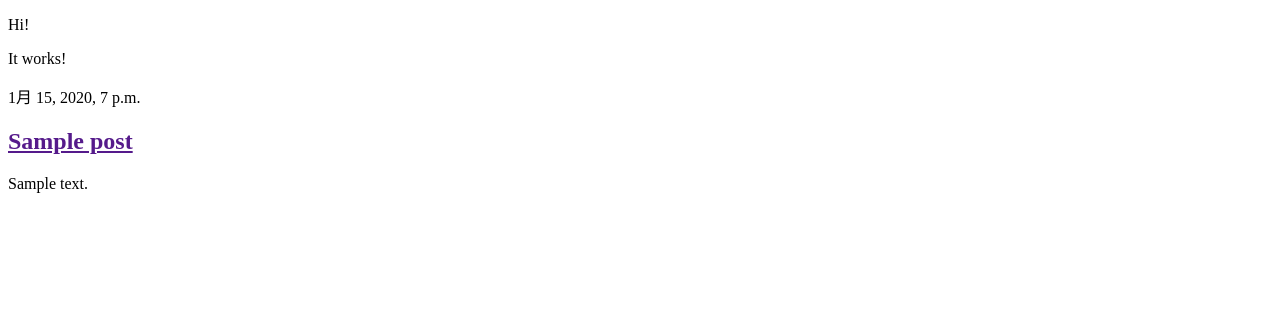
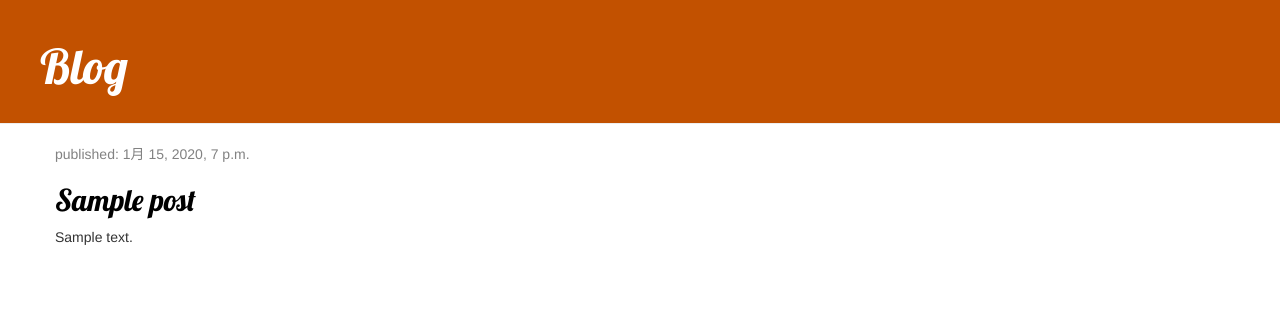
Before and after one commit to 17043003/django_practice, a Django app: page / in a window 1280 px wide. Shown: the top 316 px of the page. Run offline with Django 3.2, Linux system fonts and the light colour scheme; tables that the repository leaves empty hold one stand-in row (values such as "Sample post"); some libraries are stand-ins or nearby versions.

Commit message:
add post detail page

```diff
--- /dev/null
+++ b/blog/static/css/blog.css
@@ -0,0 +1,46 @@
+.page-header {
+    background-color: #C25100;
+    margin-top: 0;
+    padding: 20px 20px 20px 40px;
+}
+
+.page-header h1, .page-header h1 a, .page-header h1 a:visited, .page-header h1 a:active {
+    color: #ffffff;
+    font-size: 36pt;
+    text-decoration: none;
+}
+
+.content {
+    margin-left: 40px;
+}
+
+h1, h2, h3, h4 {
+    font-family: 'Lobster', cursive;
+}
+
+.date {
+    color: #828282;
+}
+
+.save {
+    float: right;
+}
+
+.post-form textarea, .post-form input {
+    width: 100%;
+}
+
+.top-menu, .top-menu:hover, .top-menu:visited {
+    color: #ffffff;
+    float: right;
+    font-size: 26pt;
+    margin-right: 20px;
+}
+
+.post {
+    margin-bottom: 70px;
+}
+
+.post h2 a, .post h2 a:visited {
+    color: #000000;
+}
--- /dev/null
+++ b/blog/templates/blog/base.html
@@ -0,0 +1,26 @@
+{% load static %}
+<!DOCTYPE html>
+<html lang="en">
+<head>
+    <meta charset="UTF-8">
+    <link rel="stylesheet" href="//maxcdn.bootstrapcdn.com/bootstrap/3.2.0/css/bootstrap.min.css">
+    <link rel="stylesheet" href="//maxcdn.bootstrapcdn.com/bootstrap/3.2.0/css/bootstrap-theme.min.css">
+    <link href="//fonts.googleapis.com/css?family=Lobster&subset=latin,latin-ext" rel="stylesheet" type="text/css">
+    <link rel="stylesheet" href="{% static 'css/blog.css' %}">
+    <meta name="viewport" content="width=device-width, initial-scale=1.0">
+    <title>Post List</title>
+</head>
+<body>
+    <div class="page-header">
+        <h1><a class='page-header-link' href="/">Blog</a></h1>
+    </div>
+    <div class="content container">
+        <div class="row">
+            <div class="col-md-8">
+                {% block content %}
+                {% endblock %}
+            </div>
+        </div>
+    </div>
+</body>
+</html>
--- a/blog/templates/blog/post_list.html
+++ b/blog/templates/blog/post_list.html
@@ -1,19 +1,13 @@
-<!DOCTYPE html>
-<html lang="en">
-<head>
-    <meta charset="UTF-8">
-    <meta name="viewport" content="width=device-width, initial-scale=1.0">
-    <title>Post List</title>
-</head>
-<body>
-    <p>Hi!</p>
-    <p>It works!</p>
+{% extends 'blog/base.html' %}
+
+{% block content %}
     {% for post in posts %}
-        <div>
-            <p>{{ post.published_date }}</p>
-            <h2><a href="">{{ post.title }}</a></h2>
-            <p>{{ post.text | linebreaksbr }}</p>
+        <div class="post">
+            <div class="date">
+                <p>published: {{ post.published_date }}</p>
+            </div>
+            <h2><a href="{% url 'post_detail' pk=post.pk %}">{{ post.title }}</a></h2>
+            <p>{{ post.text|linebreaksbr }}</p>
         </div>
     {% endfor %}
-</body>
-</html>
+{% endblock %}
--- a/blog/urls.py
+++ b/blog/urls.py
@@ -1,6 +1,7 @@
-from django.conf.urls import url
+from django.urls import path
 from . import views
 
 urlpatterns = [
-    url('', views.post_list, name='post_list')
+    path('', views.post_list, name='post_list'),
+    path('post/<int:pk>/', views.post_detail, name='post_detail'),
 ]
--- a/blog/views.py
+++ b/blog/views.py
@@ -1,4 +1,4 @@
-from django.shortcuts import render
+from django.shortcuts import render, get_object_or_404
 from django.utils import timezone
 from .models import Post
 
@@ -6,3 +6,7 @@ from .models import Post
 def post_list(request):
     posts = Post.objects.filter(published_date__lte=timezone.now()).order_by('published_date')
     return render(request, 'blog/post_list.html', {'posts': posts})
+
+def post_detail(request, pk):
+    post = get_object_or_404(Post, pk=pk)
+    return render(request, 'blog/post_detail.html', {'post': post})
--- a/django_practice/urls.py
+++ b/django_practice/urls.py
@@ -13,10 +13,10 @@ Including another URLconf
     1. Import the include() function: from django.conf.urls import url, include
     2. Add a URL to urlpatterns:  url(r'^blog/', include('blog.urls'))
 """
-from django.conf.urls import url, include
+from django.urls import path, include
 from django.contrib import admin
 
 urlpatterns = [
-    url(r'^admin/', admin.site.urls),
-    url('', include('blog.urls'))
+    path(r'^admin/', admin.site.urls),
+    path('', include('blog.urls'))
 ]
```
Also changed, not shown: blog/templates/blog/post_detail.html (added, +13 -0 lines), 2 other files.
